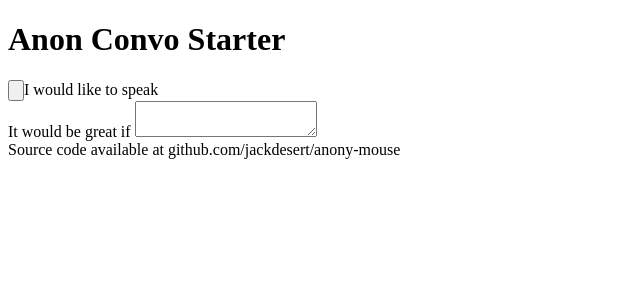
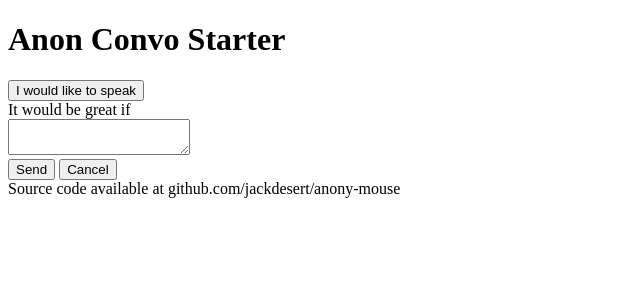
Before and after one commit to jackdesert/anony-mouse, a Python web app: template amouse/templates/index.jinja2 in a window 1280 px wide. Shown: the top 300 px of the page, without its empty margins (0-640 px from the left). Run offline with Jinja, Linux system fonts and the light colour scheme; the template is opened without the code that fills it, so the values that code supplies are empty.

Commit message:
show/hide works

```diff
--- a/amouse/static/site.js
+++ b/amouse/static/site.js
@@ -6,6 +6,11 @@
             compose: function(event) {
                 this.composeVisible = true
             },
+            stopCompose: function(event) {
+                this.composeVisible = false
+            },
+            send: function(event) {
+            }
         }
 
     }
--- a/amouse/static/theme.css
+++ b/amouse/static/theme.css
@@ -151,6 +151,10 @@
   background: #5b5;
 }
 
+.footer {
+  margin-top: 2rem;
+}
+
 @media (max-width: 1199px) {
   .content h1 {
     font-size: 45px;
--- a/amouse/templates/index.jinja2
+++ b/amouse/templates/index.jinja2
@@ -3,11 +3,17 @@
 {% block content %}
 <div class="content">
     <h1>Anon Convo Starter</h1>
-    <input type='button' v-on:click='compose' >I would like to speak</input>
+    <div v-if='!composeVisible'>
+        <button type='button' v-on:click='compose'>I would like to speak</button>
+    </div>
 
-    <div class='compose-window' v-if='composeVisible'>
-        <span class='prompt'>It would be great if</span>
+    <div id='compose-window' v-if='composeVisible'>
+        <div class='prompt'>It would be great if</div>
         <textarea ></textarea>
+        <div>
+            <button type='button' v-on:click='send' >Send</button>
+            <button type='button' v-on:click='stopCompose' >Cancel</button>
+        </div>
     </div>
 </div>
 {% endblock content %}
--- a/amouse/templates/layout.jinja2
+++ b/amouse/templates/layout.jinja2
@@ -19,10 +19,8 @@
                 <p>No content</p>
             {% endblock content %}
         </div>
-        <div class='row'>
-            <div class='copyright'>
-                Source code available at github.com/jackdesert/anony-mouse
-            </div>
+        <div class='footer'>
+            Source code available at github.com/jackdesert/anony-mouse
         </div>
 
         <script src="{{request.static_path('amouse:static/vue-2.6.12-dev.js')}}" /></script>
```
